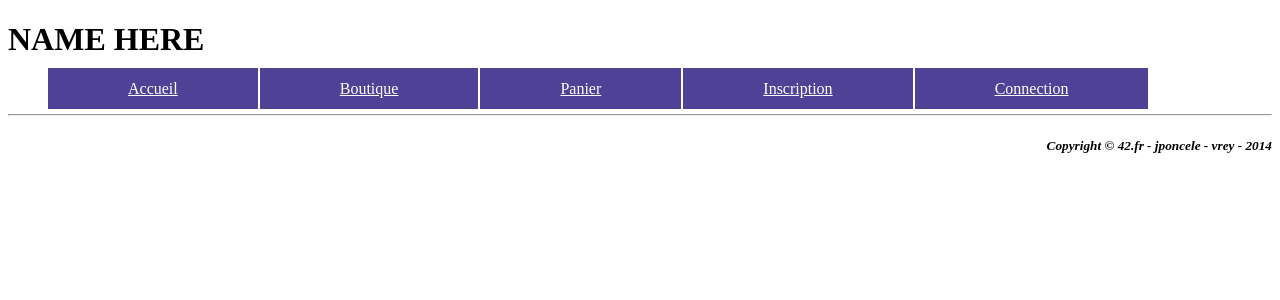
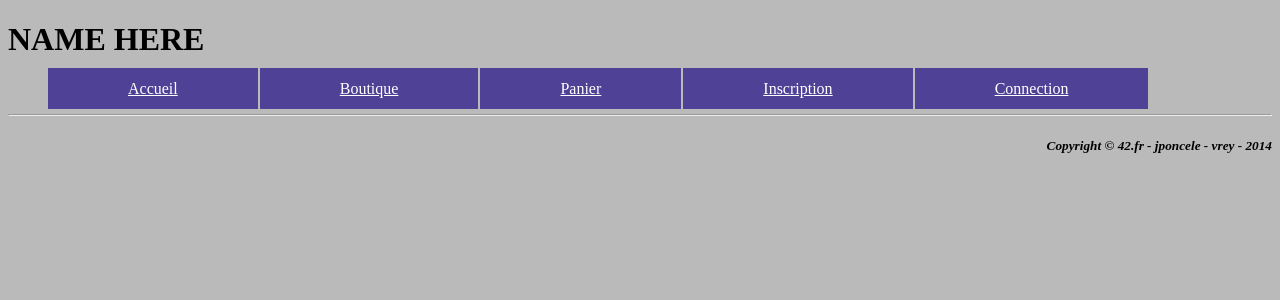
Before and after one commit to JulienPoncelet/Piscine_PHP_Rush00, a PHP site: page / in a window 1280 px wide. Shown: the top 300 px of the page. Run offline with PHP 8.4, Linux system fonts and the light colour scheme.

Commit message:
save via alias

```diff
--- a/htdocs/includes/header.php
+++ b/htdocs/includes/header.php
@@ -4,6 +4,7 @@
 	<head>
 		<link href="../style/style.css" type="text/css" rel="stylesheet"/>
 	</head>
+	<body>
 		<header>
 			<h1>NAME HERE</h1>
 			<ul class="menu">
@@ -14,4 +15,5 @@
 				<li><a href="connection.php">Connection</a></li>
 			</ul>
 		</header>
+	</body>
 </html>
--- a/htdocs/style/style.css
+++ b/htdocs/style/style.css
@@ -1,3 +1,7 @@
+body {
+	background-color: #BABABA;
+}
+
 .menu {
 	margin-left: 0px;
 }
```
Lines whose indentation alone changed are shown as unchanged.
